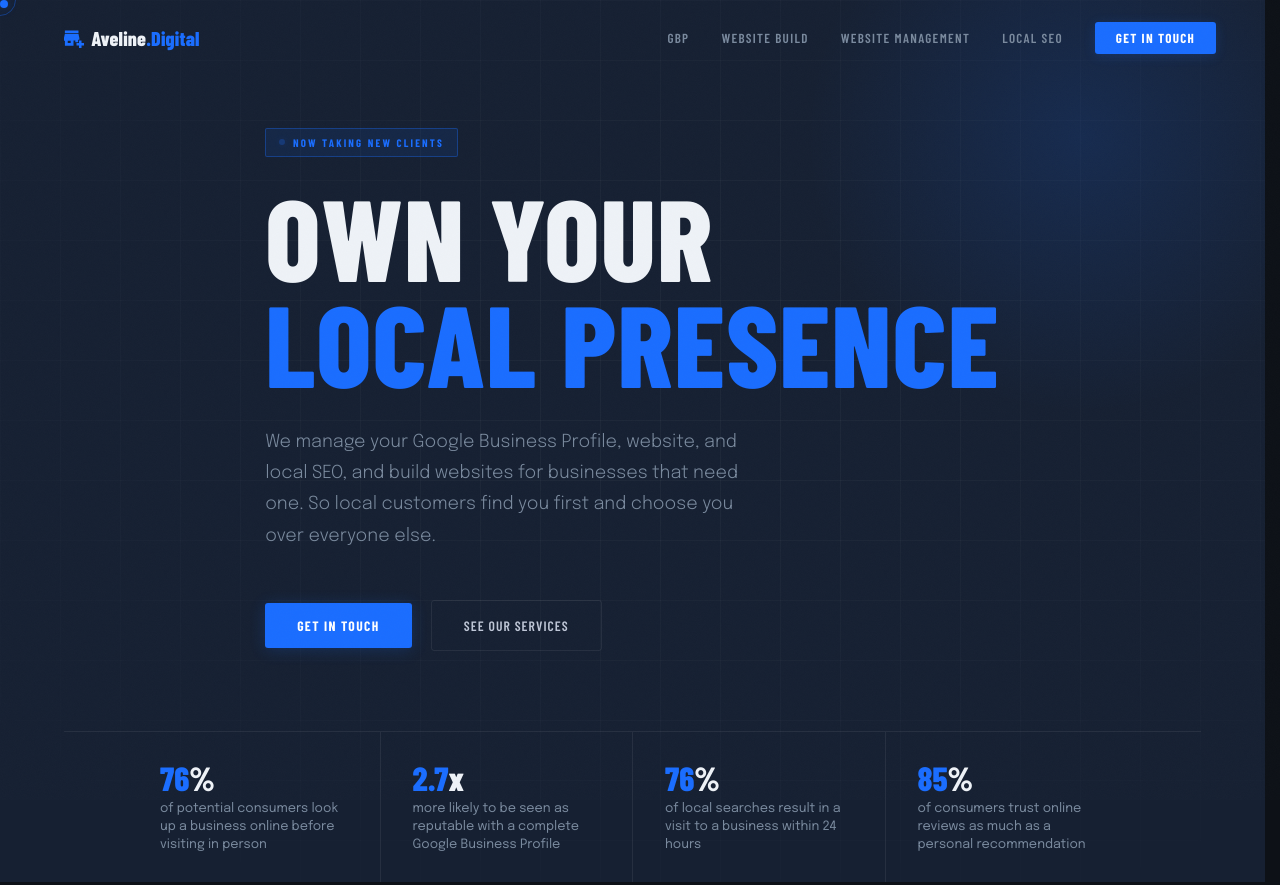
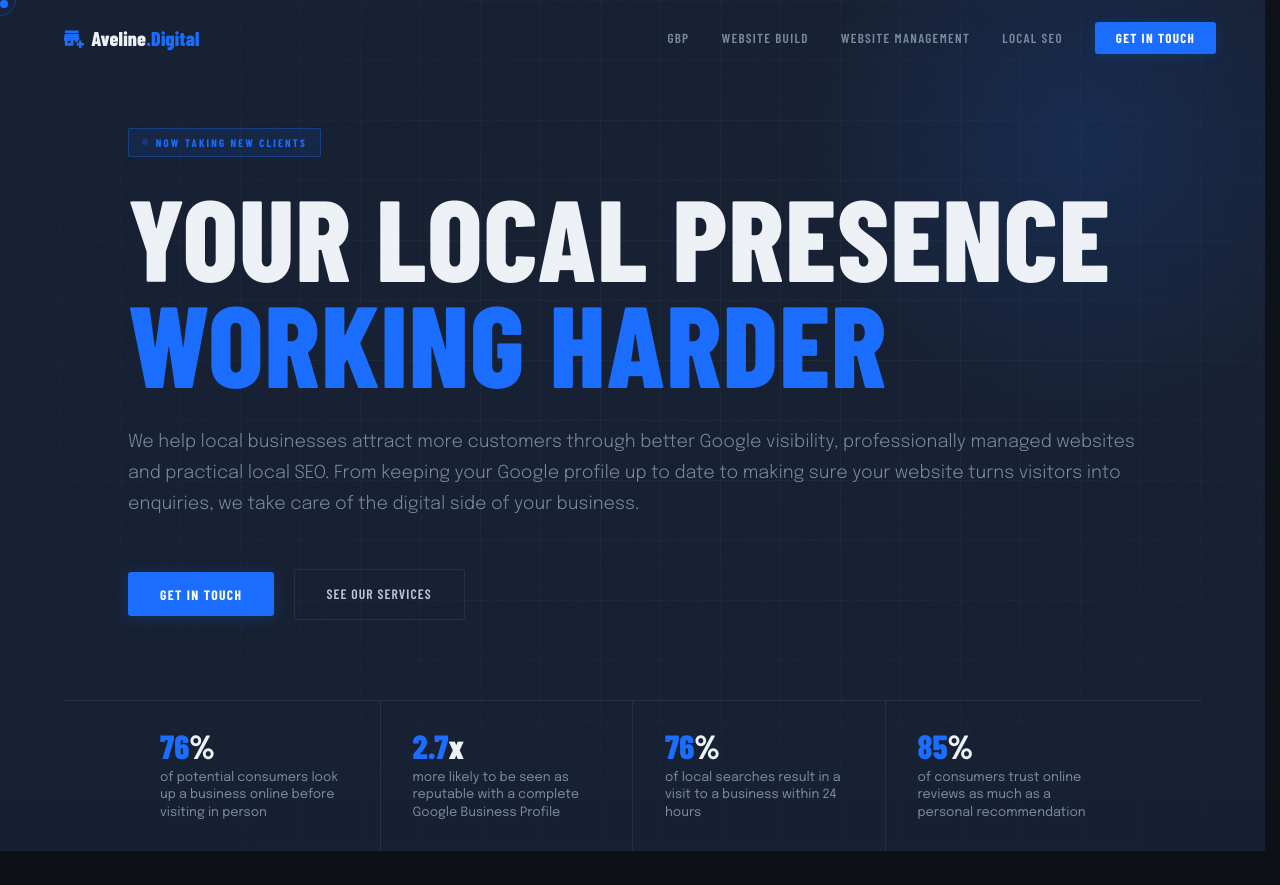
Before and after one commit to AvelineUK/aveline-digital, a plain HTML site: page index.html in a window 1280 px wide. Shown: the top 885 px of the page. Drawn offline with nearby package versions, Linux system fonts and the light colour scheme; a web font is replaced by a local one.

Commit message:
Update index.html

```diff
--- a/index.html
+++ b/index.html
@@ -218,16 +218,16 @@ nav.scrolled{background:rgba(13,17,23,.95);backdrop-filter:blur(16px);border-col
 .hero-grid-bg{position:absolute;inset:0;pointer-events:none;background-image:linear-gradient(rgba(255,255,255,.03)1px,transparent 1px),linear-gradient(90deg,rgba(255,255,255,.03)1px,transparent 1px);background-size:60px 60px;-webkit-mask-image:radial-gradient(ellipse 80% 80% at 55% 40%,black 20%,transparent 100%);mask-image:radial-gradient(ellipse 80% 80% at 55% 40%,black 20%,transparent 100%)}
 .hero-orb{position:absolute;top:-20%;right:-10%;width:600px;height:600px;border-radius:50%;background:radial-gradient(circle,rgba(26,109,255,.14)0%,transparent 65%);pointer-events:none;animation:orb-drift 8s ease-in-out infinite}
 @keyframes orb-drift{0%,100%{top:-20%;right:-10%}50%{top:-10%;right:-5%}}
-.hero-content{position:relative;z-index:2;max-width:920px;animation:fadeUp .9s cubic-bezier(.16,1,.3,1) both}
+.hero-content{position:relative;z-index:2;max-width:1200px;animation:fadeUp .9s cubic-bezier(.16,1,.3,1) both}
 @keyframes fadeUp{from{opacity:0}to{opacity:1}}
 .hero-headline{font-family:var(--ff-head);font-size:clamp(4rem,9vw,8.5rem);font-weight:800;line-height:.92;letter-spacing:.01em;color:var(--ink);margin-bottom:2rem;text-transform:uppercase}
 .hero-headline .outline{display:block;color:transparent;-webkit-text-stroke:1.5px rgba(255,255,255,.15)}
 .hero-headline .hl{color:var(--blue)}
-.hero-sub{font-size:clamp(1rem,1.5vw,1.12rem);font-weight:300;color:var(--muted);max-width:500px;line-height:1.75;margin-bottom:3rem}
+.hero-sub{font-size:clamp(1rem,1.5vw,1.12rem);font-weight:300;color:var(--muted);max-width:1200px;line-height:1.75;margin-bottom:3rem}
 .hero-actions{display:flex;align-items:center;gap:1.2rem;flex-wrap:wrap}
 .btn-primary{display:inline-flex;align-items:center;gap:.4rem;background:var(--blue);color:#fff;padding:.85rem 2rem;font-family:var(--ff-head);font-size:.85rem;font-weight:700;letter-spacing:.1em;text-transform:uppercase;text-decoration:none;border-radius:var(--radius);border:none;cursor:pointer;transition:background .2s,box-shadow .2s;box-shadow:0 2px 16px rgba(26,109,255,.2)}
 .btn-primary:hover{background:var(--blue-dk);box-shadow:0 4px 28px var(--blue-glow)}
-.btn-ghost{display:inline-flex;align-items:center;gap:.5rem;color:var(--ink-soft);font-family:var(--ff-head);font-size:.85rem;font-weight:600;letter-spacing:.08em;text-transform:uppercase;text-decoration:none;border:1px solid var(--border);padding:.85rem 2rem;border-radius:var(--radius);transition:color .2s,border-color .2s;background:transparent}
+.btn-ghost{display:inline-flex;align-items:center;gap:.4rem;color:var(--ink-soft);font-family:var(--ff-head);font-size:.85rem;font-weight:600;letter-spacing:.08em;text-transform:uppercase;text-decoration:none;border:1px solid var(--border);padding:.85rem 2rem;border-radius:var(--radius);transition:color .2s,border-color .2s;background:transparent}
 .btn-ghost:hover{color:var(--ink);border-color:var(--border-hi)}
 .hero-stats{position:relative;z-index:2;display:flex;gap:0;margin-top:5rem;border-top:1px solid var(--border);animation:fadeUp .9s .2s cubic-bezier(.16,1,.3,1) both}
 .hero-stat{flex:1;padding:1.8rem 2rem;border-right:1px solid var(--border);transition:background .25s}
@@ -869,10 +869,10 @@ footer{background:#080d14;border-top:1px solid rgba(255,255,255,.05);padding:4.5
   <div class="hero-content container">
     <div class="tag"><span class="blink"></span>Now taking new clients</div>
     <h1 class="hero-headline">
-      Own your<br>
-      <span class="hl">local presence</span>
+      Your local presence<br>
+      <span class="hl">working harder</span>
     </h1>
-    <p class="hero-sub">We manage your Google Business Profile, website, and local SEO, and build websites for businesses that need one. So local customers find you first and choose you over everyone else.</p>
+    <p class="hero-sub">We help local businesses attract more customers through better Google visibility, professionally managed websites and practical local SEO. From keeping your Google profile up to date to making sure your website turns visitors into enquiries, we take care of the digital side of your business.</p>
     <div class="hero-actions">
       <button class="btn-primary" onclick="openModal('contactModal')">Get in touch</button>
       <a href="#gbp" class="btn-ghost">See our services</a>
```
